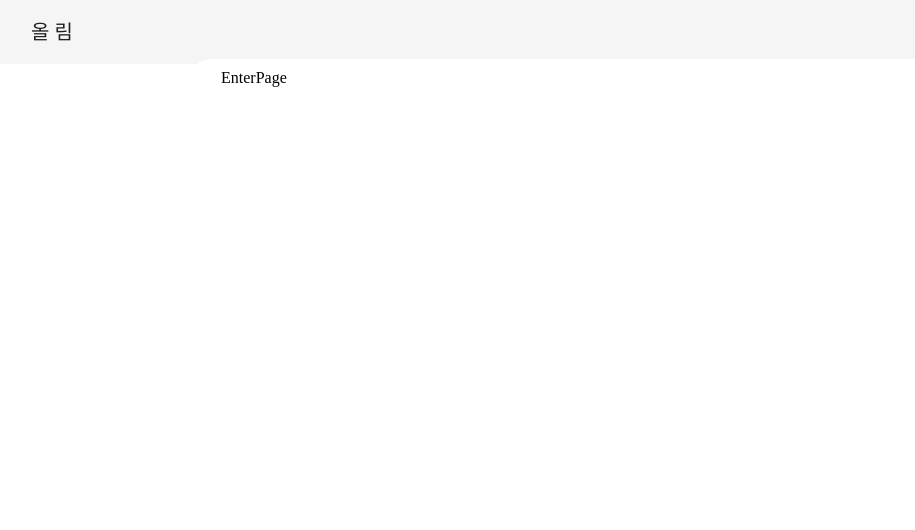
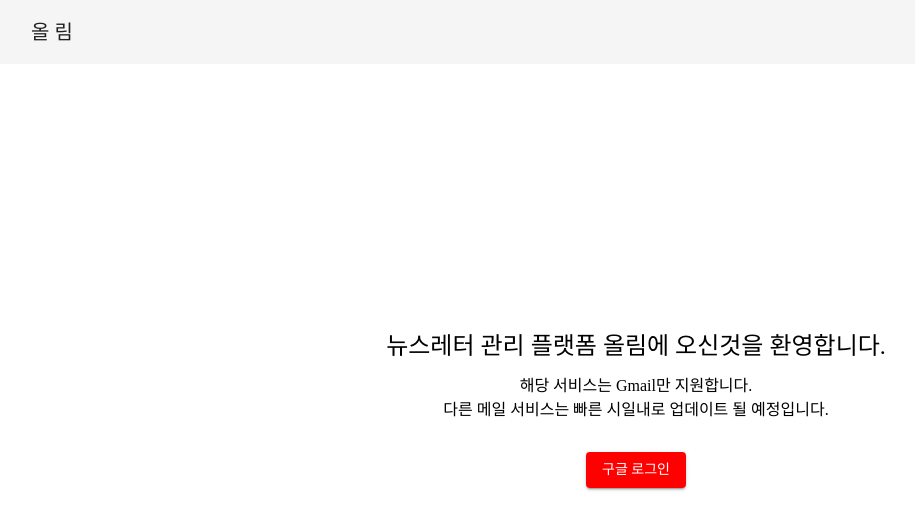
Before and after one commit to seunghaen/owlim_front, a React (Create React App) app: page / in a window 1280 px wide. Shown: the top 530 px of the page, without its empty margins (4-919 px from the left). Built offline with nearby package versions, Linux system fonts and the light colour scheme; no server answers; a web font is replaced by a local one.

Commit message:
google login

```diff
--- a/src/App.tsx
+++ b/src/App.tsx
@@ -3,15 +3,29 @@
 import { RouterProvider } from "react-router-dom";
 import router from "./router";
 import theme from "./theme";
-import store from "./store";
+import store, { useAppDispatch } from "./store";
+import { useEffect } from "react";
+import axios from "axios";
+import userSlice from "./slices/user";
 
 function App() {
+  const dispatch = useAppDispatch();
+  const getUser = async () => {
+    try {
+      const url = `/auth/login/success`;
+      const { data } = await axios.get(url, { withCredentials: true });
+      dispatch(userSlice.actions.login(data.user));
+    } catch (err) {
+      console.log(err);
+    }
+  };
+  useEffect(() => {
+    getUser();
+  }, []);
   return (
-    <Provider store={store}>
-      <ThemeProvider theme={theme}>
-        <RouterProvider router={router} />
-      </ThemeProvider>
-    </Provider>
+    <ThemeProvider theme={theme}>
+      <RouterProvider router={router} />
+    </ThemeProvider>
   );
 }
 
--- a/src/api/index.js
+++ b/src/api/index.js
@@ -41,9 +41,9 @@
 
 //
 export const sample = () => {
-  axios.get(`/api/sample`);
+  axios.get(`/sample`);
 };
 
 export const googleLogin = () => {
-  axios.get(`/api/auth/google`);
+  axios.get(`/auth/google`);
 };
--- a/src/index.tsx
+++ b/src/index.tsx
@@ -1,13 +1,17 @@
 import React from "react";
 import ReactDOM from "react-dom/client";
+import { Provider } from "react-redux";
 import App from "./App";
+import store from "./store";
 
 const root = ReactDOM.createRoot(
   document.getElementById("root") as HTMLElement
 );
 root.render(
   <React.StrictMode>
-    <App />
+    <Provider store={store}>
+      <App />
+    </Provider>
   </React.StrictMode>
 );
 
--- /dev/null
+++ b/src/pages/LandingPage/Introduction.tsx
@@ -0,0 +1,29 @@
+import { Box, Typography } from "@mui/material";
+import { textAlign } from "@mui/system";
+import React from "react";
+
+function Introduction() {
+  return (
+    <Box
+      sx={{
+        flexDirection: "column",
+        alignItems: "center",
+        textAlign: "center",
+        paddingBottom: "30px",
+      }}
+    >
+      <Typography
+        component="h6"
+        sx={{ paddingBottom: "10px", fontSize: "1.5rem" }}
+      >
+        뉴스레터 관리 플랫폼 올림에 오신것을 환영합니다.
+      </Typography>
+      <Typography>해당 서비스는 Gmail만 지원합니다.</Typography>
+      <Typography>
+        다른 메일 서비스는 빠른 시일내로 업데이트 될 예정입니다.
+      </Typography>
+    </Box>
+  );
+}
+
+export default Introduction;
--- /dev/null
+++ b/src/pages/LandingPage/LoginForm.tsx
@@ -0,0 +1,20 @@
+import { Button } from "@mui/material";
+import React from "react";
+
+function LoginForm() {
+  const googleLoginHandler = () => {
+    window.open("http://localhost:8001/auth/google", "_self");
+  };
+  return (
+    <Button
+      sx={{ color: "white", backgroundColor: "red" }}
+      size="medium"
+      variant="contained"
+      onClick={googleLoginHandler}
+    >
+      구글 로그인
+    </Button>
+  );
+}
+
+export default LoginForm;
--- a/src/pages/LandingPage/index.tsx
+++ b/src/pages/LandingPage/index.tsx
@@ -1,8 +1,25 @@
+import { Box } from "@mui/material";
 import React from "react";
 import PageGrid from "../../UI/PageGrid";
+import Introduction from "./Introduction";
+import LoginForm from "./LoginForm";
 
 function LandingPage() {
-  return <PageGrid>EnterPage</PageGrid>;
+  return (
+    <Box
+      sx={{
+        display: "flex",
+        justifyContent: "center",
+        alignItems: "center",
+        minHeight: "100vh",
+        flexDirection: "column",
+      }}
+      bgcolor="white"
+    >
+      <Introduction />
+      <LoginForm />
+    </Box>
+  );
 }
 
 export default LandingPage;
--- a/src/pages/Login/index.tsx
+++ b/src/pages/Login/index.tsx
@@ -12,7 +12,7 @@
   };
 
   const googleLoginHandler = () => {
-    window.open("http://localhost:8001/api/auth/google", "_self");
+    window.open("http://localhost:8001/auth/google", "_self");
   };
   return (
     <PageGrid>
@@ -24,7 +24,7 @@
       <button onClick={googleLoginHandler}>구글 로그인 버튼</button>
       <button
         onClick={() => {
-          axios.get("/api/sample");
+          axios.get("/sample");
         }}
       >
         샘플
--- a/src/pages/Main/index.tsx
+++ b/src/pages/Main/index.tsx
@@ -3,6 +3,7 @@
 import PageGrid from "../../UI/PageGrid";
 import letterList, { LetterType } from "./letterList";
 import LetterCard from "../../UI/LetterCard";
+import axios from "axios";
 
 function Main() {
   const [value, setValue] = useState<LetterType["type"]>(null);
@@ -36,6 +37,13 @@
           <LetterCard item={item} key={index} />
         )
       )}
+      <button
+        onClick={() => {
+          axios.get("api/sample");
+        }}
+      >
+        test
+      </button>
     </PageGrid>
   );
 }
--- /dev/null
+++ b/src/slices/user.ts
@@ -0,0 +1,28 @@
+import { createSlice } from "@reduxjs/toolkit";
+
+interface UserState {
+  nick: string | null;
+  email: string | null;
+  provider: string | null;
+}
+const initialState: UserState = {
+  nick: null,
+  email: null,
+  provider: null,
+};
+const userSlice = createSlice({
+  name: "user",
+  initialState: initialState,
+  reducers: {
+    login: (state, action) => {
+      state.nick = action.payload.nick;
+      state.email = action.payload.email;
+      state.provider = action.payload.provider;
+    },
+    logout: (state) => {
+      state = initialState;
+    },
+  },
+});
+
+export default userSlice;
--- a/src/store/reducer.ts
+++ b/src/store/reducer.ts
@@ -2,10 +2,12 @@
 import modalSlice from "../slices/modal";
 
 import searchSlice from "../slices/search";
+import userSlice from "../slices/user";
 
 const rootReducer = combineReducers({
   search: searchSlice.reducer,
   modal: modalSlice.reducer,
+  user: userSlice.reducer,
 });
 
 export type RootState = ReturnType<typeof rootReducer>;
```
